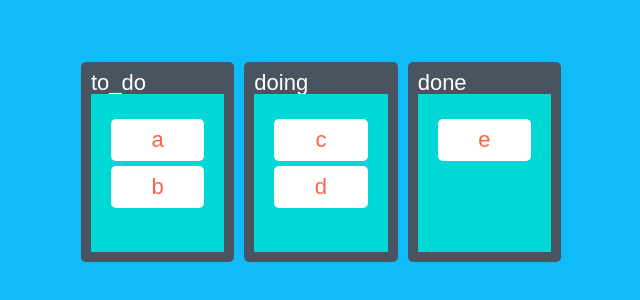
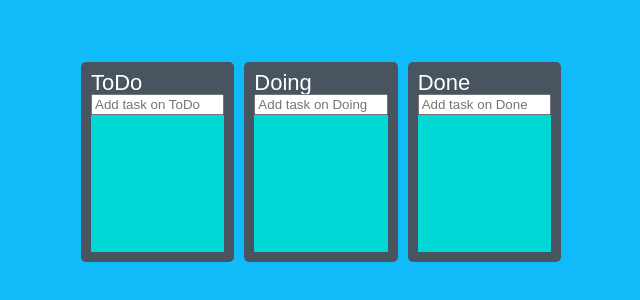
Before and after one commit to Guiwoo/Movie-master, a React (Create React App) app: page / in a window 1280 px wide. Shown: the part 238-538 px from the top of the page, without its empty margins (319-959 px from the left). Built offline with nearby package versions, Linux system fonts and the light colour scheme.

Commit message:
trello done

```diff
--- a/src/App.tsx
+++ b/src/App.tsx
@@ -31,13 +31,13 @@ function App() {
   const [todo, setTodo] = useRecoilState(toDoState);
   const onDragEnd = (info: DropResult) => {
     const { destination, source, draggableId } = info;
-    console.log(info);
     if (!destination) return;
     if (destination?.droppableId === source.droppableId) {
       setTodo((allBoards) => {
         const copy = [...allBoards[source.droppableId]];
+        const taskObj = copy[source.index];
         copy.splice(source.index, 1);
-        copy.splice(destination?.index, 0, draggableId);
+        copy.splice(destination?.index, 0, taskObj);
         return {
           ...allBoards,
           [source.droppableId]: copy,
@@ -47,9 +47,10 @@ function App() {
     if (destination.droppableId !== source.droppableId) {
       setTodo((prev) => {
         const sourceBoard = [...prev[source.droppableId]];
+        const taskObj = sourceBoard[source.index];
         const destinationBoard = [...prev[destination.droppableId]];
         sourceBoard.splice(source.index, 1);
-        destinationBoard.splice(destination.index, 0, draggableId);
+        destinationBoard.splice(destination.index, 0, taskObj);
         return {
           ...prev,
           [source.droppableId]: sourceBoard,
@@ -63,7 +64,7 @@ function App() {
       <Wrapper>
         <Boards>
           {Object.keys(todo).map((boardId) => (
-            <Board boardId={boardId} key={boardId} todo={todo[boardId]} />
+            <Board boardId={boardId} key={boardId} todos={todo[boardId]} />
           ))}
         </Boards>
       </Wrapper>
--- a/src/atom.ts
+++ b/src/atom.ts
@@ -1,14 +1,19 @@
 import { atom,selector } from "recoil";
 
+export interface ITodo {
+    id:number;
+    text:string;
+}
+
 interface IToDoState{
-    [key:string]: string[];
+    [key:string]: ITodo[];
 }
 
 export const toDoState = atom<IToDoState>({
     key:"toDo",
     default:{
-        to_do:["a", "b"],
-        doing:["c","d"],
-        done:["e"]
+        ToDo:[],
+        Doing:[],
+        Done:[]
     }
 })
--- a/src/component/Board.tsx
+++ b/src/component/Board.tsx
@@ -1,5 +1,8 @@
 import { Droppable } from "react-beautiful-dnd";
+import { useForm } from "react-hook-form";
+import { useSetRecoilState } from "recoil";
 import styled from "styled-components";
+import { ITodo, toDoState } from "../atom";
 import DragCard from "./DragCard";
 
 const SBoard = styled.div`
@@ -10,29 +13,63 @@ const SBoard = styled.div`
   display: flex;
   flex-direction: column;
 `;
-
 interface IBoardProps {
-  todo: string[];
+  todos: ITodo[];
   boardId: string;
 }
 const Title = styled.h2`
   color: white;
   font-size: 22px;
 `;
-const Area = styled.div<{
+interface IArea {
   isDraggingOver: boolean;
   draggingFromThisWith: boolean;
-}>`
+}
+
+const Area = styled.div<IArea>`
   padding: 20px;
   background-color: ${(props) => (props.isDraggingOver ? "pink" : "#00d8d6")};
   opacity: ${(props) => (props.draggingFromThisWith ? 0.6 : 1)};
   flex-grow: 1;
 `;
 
-const Board = ({ todo, boardId }: IBoardProps) => {
+interface IForm {
+  toDo: string;
+}
+
+const Form = styled.form`
+  width: 100%;
+  input {
+    width: 100%;
+  }
+`;
+
+const Board = ({ todos, boardId }: IBoardProps) => {
+  const setToDos = useSetRecoilState(toDoState);
+  const { register, setValue, handleSubmit } = useForm<IForm>();
+  const onValid = ({ toDo }: IForm) => {
+    const newTodo = {
+      id: Date.now(),
+      text: toDo,
+    };
+    setToDos((prev) => {
+      return {
+        ...prev,
+        [boardId]: [...prev[boardId], newTodo],
+      };
+    });
+    setValue("toDo", "");
+  };
   return (
     <SBoard>
       <Title>{boardId}</Title>
+      <Form onSubmit={handleSubmit(onValid)}>
+        <input
+          {...register("toDo", { required: true })}
+          type="text"
+          placeholder={`Add task on ${boardId}`}
+        />
+      </Form>
       <Droppable droppableId={boardId}>
         {(provided, snapshot) => (
           <Area
@@ -41,8 +78,13 @@ const Board = ({ todo, boardId }: IBoardProps) => {
             ref={provided.innerRef}
             {...provided.droppableProps}
           >
-            {todo.map((e, index) => (
-              <DragCard key={e} e={e} index={index} />
+            {todos.map((e, index) => (
+              <DragCard
+                key={e.id}
+                toDoId={e.id}
+                index={index}
+                toDoText={e.text}
+              />
             ))}
             {provided.placeholder}
           </Area>
--- a/src/component/DragCard.tsx
+++ b/src/component/DragCard.tsx
@@ -15,13 +15,14 @@ const Card = styled.div<{ isDragging: boolean }>`
 `;
 
 interface IProps {
-  e: string;
+  toDoId: number;
+  toDoText: string;
   index: number;
 }
 
-const DragCard = ({ e, index }: IProps) => {
+const DragCard = ({ toDoId, toDoText, index }: IProps) => {
   return (
-    <Draggable key={e} draggableId={e} index={index}>
+    <Draggable draggableId={toDoId + ""} index={index}>
       {(pro, snapshot) => (
         <Card
           ref={pro.innerRef}
@@ -29,7 +30,7 @@ const DragCard = ({ e, index }: IProps) => {
           {...pro.draggableProps}
           {...pro.dragHandleProps}
         >
-          {e}
+          {toDoText}
         </Card>
       )}
     </Draggable>
```
